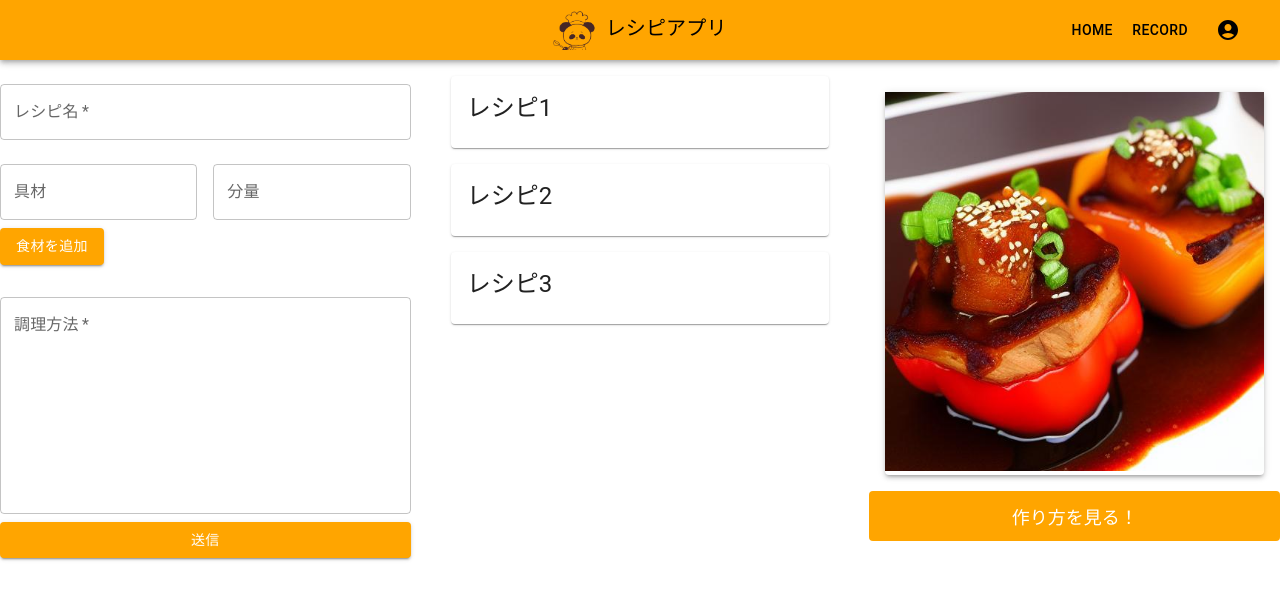
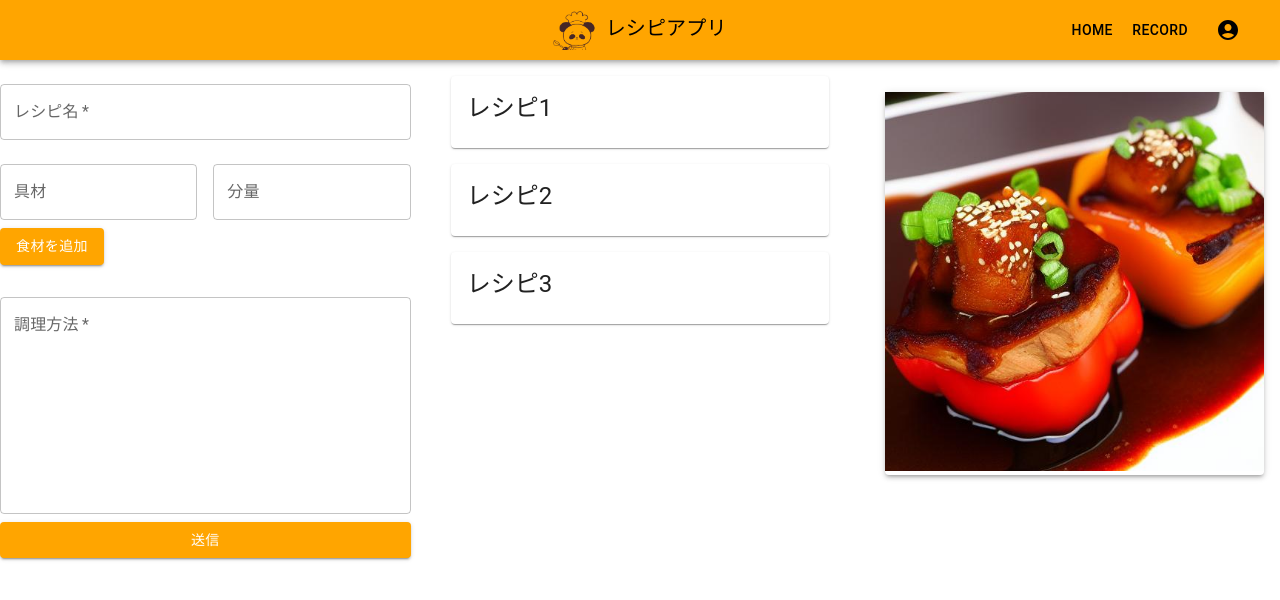
Before and after one commit to Syodai88/Group7_project, a React (Create React App) app: page / in a window 1280 px wide. Shown: the top 600 px of the page. Built offline with nearby package versions, Linux system fonts and the light colour scheme; sample sign-in values are in the browser's storage.

Commit message:
料理を保存するときに表示するボタンを新たな料理画像の時のみ表示するように変更

```diff
--- a/src/Component/Main.jsx
+++ b/src/Component/Main.jsx
@@ -142,7 +142,7 @@ const Main = ({userId}) => {
         </Grid>
         <Grid item xs={4} md={4}>
           <NewRecipeDetails recipe={newRecipe} imageUrl={newRecipeImage} open={showNewRecipeMpdal} onClose={handleCloseNewRecipeModal} onSave={handleSave}/>
-
+          {(newRecipeImage !== DefaultRecipeImage) && (newRecipeImage !== LoadingImage) &&
             <Button
               variant="contained"
               style={{
@@ -158,6 +158,7 @@ const Main = ({userId}) => {
             >
               作り方を見る！
             </Button>
+          }
         </Grid>
       </Grid>
     </div>
```
Lines whose indentation alone changed are shown as unchanged.
